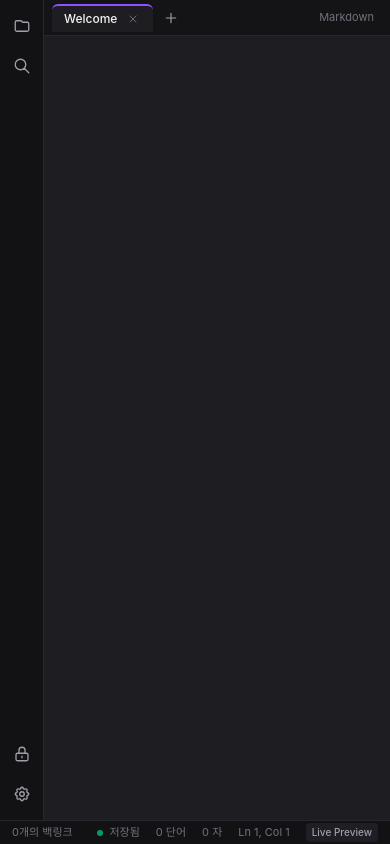
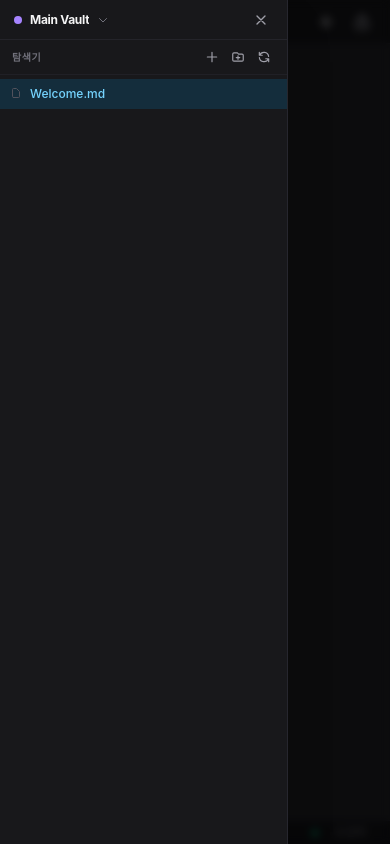
Before and after one commit to Sunggu/creators-desk, a React (Vite) app: page / in a window 390 px wide. Both pictures are taken after a click on the button 21 px from the left and 26 px from the top of the page. Built offline with nearby package versions, Linux system fonts and the light colour scheme.

Commit message:
feat(mobile): implement responsive mobile layout with drawer and compact header

```diff
--- a/index.html
+++ b/index.html
@@ -1,10 +1,10 @@
 <!doctype html>
-<html lang="en">
+<html lang="ko">
   <head>
     <meta charset="UTF-8" />
     <link rel="icon" type="image/svg+xml" href="/favicon.svg" />
-    <meta name="viewport" content="width=device-width, initial-scale=1.0" />
-    <title>creators-desk</title>
+    <meta name="viewport" content="width=device-width, initial-scale=1.0, maximum-scale=1.0, user-scalable=no, viewport-fit=cover" />
+    <title>Creators Desk</title>
   </head>
   <body>
     <div id="root"></div>
--- a/src/components/layout/obsidian-shell.tsx
+++ b/src/components/layout/obsidian-shell.tsx
@@ -3,6 +3,7 @@ import type { VaultDto } from '../../core/domain/vault.dto';
 import { useActiveWorkspace } from '../../hooks/use-active-workspace';
 import type { EditorStats } from '../../hooks/use-codemirror';
 import ObsidianEditor from '../editor/obsidian-editor';
+import ObsidianMobileHeader from '../mobile/obsidian-mobile-header';
 import ObsidianRibbon from '../ribbon/obsidian-ribbon';
 import ObsidianSidebar from '../sidebar/obsidian-sidebar';
 import ObsidianStatusBar from '../statusbar/obsidian-status-bar';
@@ -24,7 +25,8 @@ export default function ObsidianShell({
   onCreateVault,
   onDeleteVault,
 }: ObsidianShellProps) {
-  const [isSidebarOpen, setIsSidebarOpen] = useState(true);
+  const [isDesktopSidebarOpen, setIsDesktopSidebarOpen] = useState(true);
+  const [isMobileSidebarOpen, setIsMobileSidebarOpen] = useState(false);
   const [isVaultModalOpen, setIsVaultModalOpen] = useState(false);
   const [isSaving, setIsSaving] = useState(false);
   const [stats, setStats] = useState<EditorStats>({
@@ -44,18 +46,28 @@ export default function ObsidianShell({
   };
 
   return (
-    <div className="flex h-screen w-screen flex-col overflow-hidden bg-[#1e1e22] text-[#dcddde] font-sans antialiased">
-      {/* Upper 3-pane Layout */}
-      <div className="flex flex-1 overflow-hidden">
-        {/* Left Ribbon Bar */}
+    <div className="flex h-screen h-[100dvh] w-screen flex-col overflow-hidden bg-[#1e1e22] text-[#dcddde] font-sans antialiased">
+      {/* Mobile Top Header (Hidden on Desktop) */}
+      <ObsidianMobileHeader
+        vault={vault}
+        activeFile={workspace.activeFile}
+        onOpenSidebar={() => setIsMobileSidebarOpen(true)}
+        onOpenVaultModal={() => setIsVaultModalOpen(true)}
+        onNewNote={handleCreateNewNote}
+      />
+
+      {/* Main Workspace Area */}
+      <div className="flex flex-1 overflow-hidden relative">
+        {/* Desktop Left Ribbon */}
         <ObsidianRibbon
-          isSidebarOpen={isSidebarOpen}
-          onToggleSidebar={() => setIsSidebarOpen((prev) => !prev)}
+          isSidebarOpen={isDesktopSidebarOpen}
+          onToggleSidebar={() => setIsDesktopSidebarOpen((prev) => !prev)}
           onOpenVaultModal={() => setIsVaultModalOpen(true)}
         />
 
-        {/* Collapsible File Explorer Sidebar */}
-        {isSidebarOpen && (
+        {/* Desktop File Explorer Sidebar */}
+        {isDesktopSidebarOpen && (
+          <div className="hidden md:flex h-full shrink-0">
             <ObsidianSidebar
               vault={vault}
               nodes={workspace.nodes}
@@ -68,10 +80,40 @@ export default function ObsidianShell({
               onDeleteNode={workspace.deleteNode}
               onRefresh={workspace.refreshNodes}
             />
+          </div>
+        )}
+
+        {/* Mobile Sidebar Off-canvas Drawer */}
+        {isMobileSidebarOpen && (
+          <>
+            <div
+              onClick={() => setIsMobileSidebarOpen(false)}
+              className="fixed inset-0 z-40 bg-black/60 backdrop-blur-xs md:hidden"
+            />
+            <div className="fixed inset-y-0 left-0 z-50 w-72 max-w-[85vw] flex flex-col md:hidden bg-[#18181b] shadow-2xl">
+              <ObsidianSidebar
+                vault={vault}
+                nodes={workspace.nodes}
+                activeFileId={workspace.activeFileId}
+                onOpenVaultModal={() => {
+                  setIsMobileSidebarOpen(false);
+                  setIsVaultModalOpen(true);
+                }}
+                onSelectFile={workspace.selectFile}
+                onCreateFile={workspace.createFile}
+                onCreateFolder={workspace.createFolder}
+                onRenameNode={workspace.renameNode}
+                onDeleteNode={workspace.deleteNode}
+                onRefresh={workspace.refreshNodes}
+                onCloseMobile={() => setIsMobileSidebarOpen(false)}
+              />
+            </div>
+          </>
         )}
 
         {/* Main Editor Pane with Tab Bar */}
-        <main className="flex flex-1 flex-col overflow-hidden bg-[#1e1e22]">
+        <main className="flex flex-1 flex-col overflow-hidden bg-[#1e1e22] w-full">
+          {/* Desktop Tab Bar */}
           <ObsidianTabBar
             activeFile={workspace.activeFile}
             onNewNote={handleCreateNewNote}
--- /dev/null
+++ b/src/components/mobile/obsidian-mobile-header.tsx
@@ -0,0 +1,67 @@
+import type { FileNodeDto } from '../../core/domain/file-node.dto';
+import type { VaultDto } from '../../core/domain/vault.dto';
+
+interface ObsidianMobileHeaderProps {
+  vault: VaultDto;
+  activeFile: FileNodeDto | null;
+  onOpenSidebar: () => void;
+  onOpenVaultModal: () => void;
+  onNewNote: () => void;
+}
+
+export default function ObsidianMobileHeader({
+  vault,
+  activeFile,
+  onOpenSidebar,
+  onOpenVaultModal,
+  onNewNote,
+}: ObsidianMobileHeaderProps) {
+  const displayTitle = activeFile
+    ? activeFile.name.replace(/\.md$/i, '')
+    : vault.name;
+
+  return (
+    <header className="flex h-11 w-full items-center justify-between border-b border-[#26262e] bg-[#141417] px-3 md:hidden select-none">
+      {/* Left: Sidebar Toggle (Hamburger / Folder) */}
+      <button
+        onClick={onOpenSidebar}
+        className="flex h-8 w-8 items-center justify-center rounded-md text-zinc-300 hover:bg-[#202026] active:bg-[#282830]"
+        title="탐색기 열기"
+      >
+        <svg className="h-5 w-5" fill="none" viewBox="0 0 24 24" stroke="currentColor">
+          <path strokeLinecap="round" strokeLinejoin="round" strokeWidth={2} d="M4 6h16M4 12h16M4 18h16" />
+        </svg>
+      </button>
+
+      {/* Center: Title */}
+      <div className="flex items-center space-x-1.5 overflow-hidden px-2">
+        <span className="truncate text-xs font-semibold text-zinc-100 max-w-[180px]">
+          {displayTitle}
+        </span>
+      </div>
+
+      {/* Right Actions: New Note & Vault Switcher */}
+      <div className="flex items-center space-x-1">
+        <button
+          onClick={onNewNote}
+          className="flex h-8 w-8 items-center justify-center rounded-md text-zinc-300 hover:bg-[#202026] active:bg-[#282830]"
+          title="새 노트"
+        >
+          <svg className="h-4.5 w-4.5" fill="none" viewBox="0 0 24 24" stroke="currentColor">
+            <path strokeLinecap="round" strokeLinejoin="round" strokeWidth={2} d="M12 4v16m8-8H4" />
+          </svg>
+        </button>
+
+        <button
+          onClick={onOpenVaultModal}
+          className="flex h-8 w-8 items-center justify-center rounded-md text-zinc-400 hover:bg-[#202026] active:bg-[#282830]"
+          title="Vault 전환"
+        >
+          <svg className="h-4.5 w-4.5" fill="none" viewBox="0 0 24 24" stroke="currentColor">
+            <path strokeLinecap="round" strokeLinejoin="round" strokeWidth={2} d="M12 15v2m-6 4h12a2 2 0 002-2v-6a2 2 0 00-2-2H6a2 2 0 00-2 2v6a2 2 0 002 2zm10-10V7a4 4 0 00-8 0v4h8z" />
+          </svg>
+        </button>
+      </div>
+    </header>
+  );
+}
--- a/src/components/ribbon/obsidian-ribbon.tsx
+++ b/src/components/ribbon/obsidian-ribbon.tsx
@@ -10,7 +10,7 @@ export default function ObsidianRibbon({
   onOpenVaultModal,
 }: ObsidianRibbonProps) {
   return (
-    <aside className="flex h-full w-11 shrink-0 flex-col items-center justify-between border-r border-[#26262e] bg-[#121215] py-2.5 text-zinc-400 select-none">
+    <aside className="hidden md:flex h-full w-11 shrink-0 flex-col items-center justify-between border-r border-[#26262e] bg-[#121215] py-2.5 text-zinc-400 select-none">
       {/* Top Icons */}
       <div className="flex flex-col items-center space-y-2">
         <button
--- a/src/components/sidebar/obsidian-sidebar.tsx
+++ b/src/components/sidebar/obsidian-sidebar.tsx
@@ -14,6 +14,7 @@ interface ObsidianSidebarProps {
   onRenameNode: (id: string, newName: string) => Promise<unknown>;
   onDeleteNode: (id: string) => Promise<unknown>;
   onRefresh: () => void;
+  onCloseMobile?: () => void;
 }
 
 export default function ObsidianSidebar({
@@ -27,6 +28,7 @@ export default function ObsidianSidebar({
   onRenameNode,
   onDeleteNode,
   onRefresh,
+  onCloseMobile,
 }: ObsidianSidebarProps) {
   const [expandedFolders, setExpandedFolders] = useState<Set<string>>(new Set());
 
@@ -55,6 +57,11 @@ export default function ObsidianSidebar({
     }
   };
 
+  const handleFileSelect = (id: string) => {
+    onSelectFile(id);
+    onCloseMobile?.();
+  };
+
   const renderTree = (parentId: string | null, depth: number) => {
     const children = nodes.filter((n) => n.parentId === parentId);
     if (children.length === 0) return null;
@@ -69,7 +76,7 @@ export default function ObsidianSidebar({
             isActive={node.id === activeFileId}
             isExpanded={isExpanded}
             onToggleExpand={toggleFolder}
-            onSelect={onSelectFile}
+            onSelect={handleFileSelect}
             onRename={async (id, newName) => {
               await onRenameNode(id, newName);
             }}
@@ -86,22 +93,34 @@ export default function ObsidianSidebar({
   };
 
   return (
-    <aside className="flex h-full w-64 shrink-0 flex-col border-r border-[#26262e] bg-[#18181b] select-none text-zinc-300">
+    <aside className="flex h-full w-full md:w-64 shrink-0 flex-col border-r border-[#26262e] bg-[#18181b] select-none text-zinc-300">
       {/* Vault Title Bar (Obsidian style) */}
-      <div
-        onClick={onOpenVaultModal}
-        className="flex h-10 cursor-pointer items-center justify-between border-b border-[#24242a] px-3.5 hover:bg-[#202026] transition"
-        title="다른 Vault 열기 / 관리"
-      >
-        <div className="flex items-center space-x-2 overflow-hidden">
-          <span className="flex h-2 w-2 rounded-full bg-violet-400" />
+      <div className="flex h-10 items-center justify-between border-b border-[#24242a] px-3.5">
+        <div
+          onClick={onOpenVaultModal}
+          className="flex flex-1 cursor-pointer items-center space-x-2 overflow-hidden py-1 hover:text-white"
+          title="다른 Vault 열기 / 관리"
+        >
+          <span className="flex h-2 w-2 rounded-full bg-violet-400 shrink-0" />
           <span className="text-xs font-bold tracking-tight text-zinc-100 truncate">
             {vault.name}
           </span>
+          <svg className="h-3 w-3 text-zinc-500" fill="none" viewBox="0 0 24 24" stroke="currentColor">
+            <path strokeLinecap="round" strokeLinejoin="round" strokeWidth={2} d="M19 9l-7 7-7-7" />
+          </svg>
         </div>
-        <svg className="h-3.5 w-3.5 text-zinc-500" fill="none" viewBox="0 0 24 24" stroke="currentColor">
-          <path strokeLinecap="round" strokeLinejoin="round" strokeWidth={2} d="M19 9l-7 7-7-7" />
-        </svg>
+
+        {onCloseMobile && (
+          <button
+            onClick={onCloseMobile}
+            className="md:hidden ml-2 rounded p-1 text-zinc-400 hover:text-zinc-100"
+            title="닫기"
+          >
+            <svg className="h-4 w-4" fill="none" viewBox="0 0 24 24" stroke="currentColor">
+              <path strokeLinecap="round" strokeLinejoin="round" strokeWidth={2} d="M6 18L18 6M6 6l12 12" />
+            </svg>
+          </button>
+        )}
       </div>
 
       {/* Toolbar */}
--- a/src/components/statusbar/obsidian-status-bar.tsx
+++ b/src/components/statusbar/obsidian-status-bar.tsx
@@ -10,32 +10,32 @@ export default function ObsidianStatusBar({
   isSaving,
 }: ObsidianStatusBarProps) {
   return (
-    <footer className="flex h-6 w-full items-center justify-between border-t border-[#26262e] bg-[#121215] px-3 text-[11px] text-zinc-500 select-none">
+    <footer className="flex h-6 w-full items-center justify-between border-t border-[#26262e] bg-[#121215] px-3 text-[11px] text-zinc-500 select-none overflow-hidden">
       {/* Left side */}
       <div className="flex items-center space-x-3">
-        <span>0개의 백링크</span>
+        <span className="hidden sm:inline">0개의 백링크</span>
       </div>
 
       {/* Right side */}
-      <div className="flex items-center space-x-4">
+      <div className="flex items-center space-x-3 sm:space-x-4">
         {isSaving ? (
           <span className="flex items-center space-x-1.5 text-amber-400">
             <span className="h-1.5 w-1.5 rounded-full bg-amber-400 animate-pulse" />
-            <span>저장 중...</span>
+            <span className="hidden xs:inline">저장 중...</span>
           </span>
         ) : (
           <span className="flex items-center space-x-1.5 text-zinc-500">
             <span className="h-1.5 w-1.5 rounded-full bg-emerald-500/80" />
-            <span>저장됨</span>
+            <span className="hidden xs:inline">저장됨</span>
           </span>
         )}
 
         <span>{stats.words} 단어</span>
-        <span>{stats.chars} 자</span>
-        <span>
+        <span className="hidden sm:inline">{stats.chars} 자</span>
+        <span className="hidden md:inline">
           Ln {stats.cursorLine}, Col {stats.cursorCol}
         </span>
-        <span className="rounded bg-[#1e1e24] px-1.5 py-0.5 text-[10px] text-zinc-400 font-medium">
+        <span className="hidden sm:inline-block rounded bg-[#1e1e24] px-1.5 py-0.5 text-[10px] text-zinc-400 font-medium">
           Live Preview
         </span>
       </div>
--- a/src/components/tabs/obsidian-tab-bar.tsx
+++ b/src/components/tabs/obsidian-tab-bar.tsx
@@ -14,7 +14,7 @@ export default function ObsidianTabBar({
   const cleanTitle = activeFile ? activeFile.name.replace(/\.md$/i, '') : '';
 
   return (
-    <div className="flex h-9 w-full items-center justify-between border-b border-[#26262e] bg-[#141417] px-2 select-none">
+    <div className="hidden md:flex h-9 w-full items-center justify-between border-b border-[#26262e] bg-[#141417] px-2 select-none">
       <div className="flex items-center space-x-1 overflow-x-auto">
         {activeFile ? (
           <div className="group relative flex h-7 items-center space-x-2 rounded-t-md border-t-2 border-violet-500 bg-[#1e1e22] px-3 text-xs font-medium text-zinc-100 shadow-xs">
--- a/src/hooks/use-codemirror.ts
+++ b/src/hooks/use-codemirror.ts
@@ -20,12 +20,20 @@ const obsidianTheme = EditorView.theme(
     '.cm-content': {
       fontFamily:
         '-apple-system, BlinkMacSystemFont, "Segoe UI", Roboto, Inter, "Apple Color Emoji", sans-serif',
-      padding: '32px 48px 120px 48px',
+      padding: '20px 16px 120px 16px',
       lineHeight: '1.75',
       caretColor: '#a78bfa',
       maxWidth: '820px',
       marginLeft: 'auto',
       marginRight: 'auto',
+    },
+    '@media (min-width: 768px)': {
+      '.cm-content': {
+        padding: '32px 48px 120px 48px',
+      },
+      '.cm-gutters': {
+        minWidth: '40px',
+      },
     },
     '&.cm-focused .cm-cursor': {
       borderLeftColor: '#a78bfa',
```
Also changed, not shown: 1 other file (tests, documents, lock files or other folders). Lines whose indentation alone changed are shown as unchanged.
